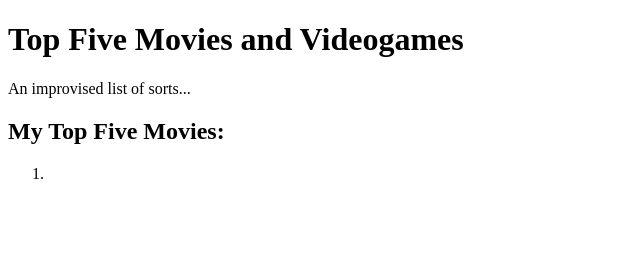
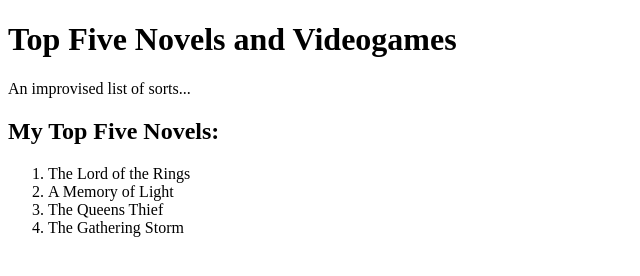
Before and after one commit to architect642/git_test, a plain HTML site: page website example/mg.html in a window 1280 px wide. Shown: the whole page, without its empty margins (0-640 px from the left). Drawn offline with Linux system fonts and the light colour scheme.

Commit message:
mg.html config

```diff
--- a/website example/mg.html
+++ b/website example/mg.html
@@ -3,14 +3,17 @@
 <head>
     <meta charset="UTF-8">
     <meta name="viewport" content="width=device-width, initial-scale=1.0">
-    <title>Movies/Games</title>
+    <title>Novels/Games</title>
 </head>
 <body>
-    <h1>Top Five Movies and Videogames</h1>
+    <h1>Top Five Novels and Videogames</h1>
     <p>An improvised list of sorts...</p>
-    <h2>My Top Five Movies:</h2>
+    <h2>My Top Five Novels:</h2>
     <ol>
-        <li></li>
+        <li>The Lord of the Rings</li>
+        <li>A Memory of Light</li>
+        <li>The Queens Thief</li>
+        <li>The Gathering Storm</li>
     </ol>
 </body>
 </html>
```
